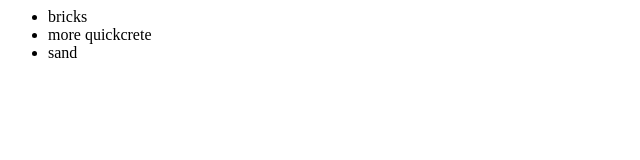
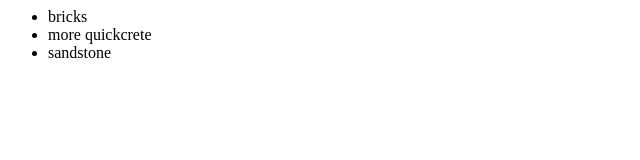
Before and after one commit to clear-green/vocabulary, a plain HTML site: page index.html in a window 1280 px wide. Shown: the full height of the page, 0-640 px from the left. Drawn offline with Linux system fonts and the light colour scheme.

Commit message:
added stone to sand

```diff
--- a/index.html
+++ b/index.html
@@ -4,7 +4,7 @@
 			<ul>
 				<li>bricks</li>
 				<li>more quickcrete</li>
-				<li>sand</li>
+				<li>sandstone</li>
 			</ul>
 		</div>
 	</body>
```
